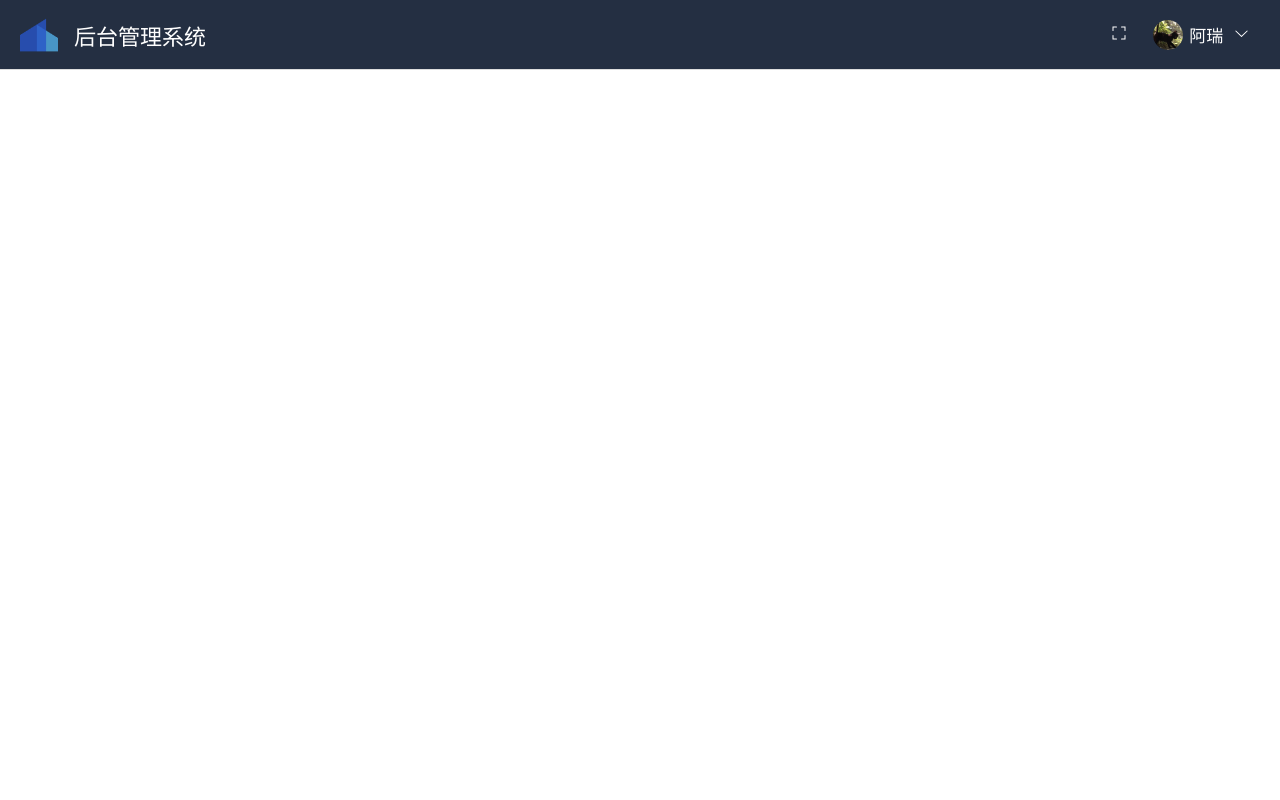
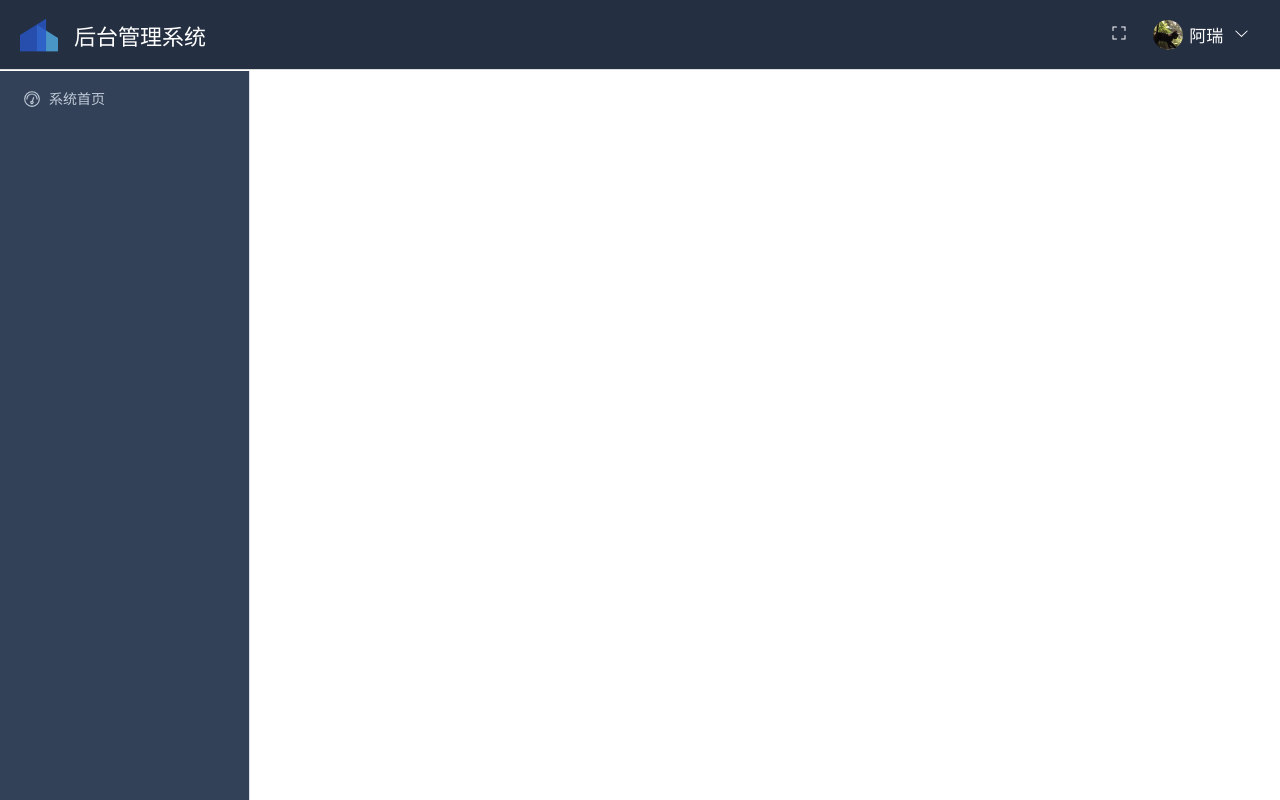
Before and after one commit to Vueaaa/my-vue-admin, a Vue app: page /#/ in a window 1280 px wide. Built offline with nearby package versions, Linux system fonts and the light colour scheme.

Commit message:
siderbar-tsType设置

```diff
--- a/components.d.ts
+++ b/components.d.ts
@@ -22,6 +22,9 @@ declare module 'vue' {
     ElInput: typeof import('element-plus/es')['ElInput']
     ElLink: typeof import('element-plus/es')['ElLink']
     ElMain: typeof import('element-plus/es')['ElMain']
+    ElMenu: typeof import('element-plus/es')['ElMenu']
+    ElMenuItem: typeof import('element-plus/es')['ElMenuItem']
+    ElSubMenu: typeof import('element-plus/es')['ElSubMenu']
     ElTooltip: typeof import('element-plus/es')['ElTooltip']
     RouterLink: typeof import('vue-router')['RouterLink']
     RouterView: typeof import('vue-router')['RouterView']
--- a/src/layouts/admin.vue
+++ b/src/layouts/admin.vue
@@ -1,5 +1,6 @@
 <script setup lang='ts'>
-import FHeader from "@/layouts/components/FHeader.vue";
+import FHeader from "./components/FHeader.vue";
+import FMenu from "./components/FMenu.vue";
 </script>
 
 <template>
@@ -9,6 +10,7 @@ import FHeader from "@/layouts/components/FHeader.vue";
     </el-header>
     <el-container>
       <el-aside>
+        <FMenu></FMenu>
       </el-aside>
       <el-main >
       </el-main>
--- a/src/layouts/components/FHeader.vue
+++ b/src/layouts/components/FHeader.vue
@@ -86,6 +86,7 @@ const setFullScreen = () => {
             font-size: 17px;
             color: #fff;
             padding-left: 6px;
+            cursor: pointer;
         }
     }
 
--- /dev/null
+++ b/src/layouts/components/FMenu.vue
@@ -0,0 +1,95 @@
+<script setup lang="ts">
+import { computed } from "vue";
+import { useSidebarStore } from "@/stores/sidebar";
+import { useRoute } from "vue-router";
+import { menuData } from "../data/menuData";
+const sidebar = useSidebarStore();
+const route = useRoute();
+const onRoutes = computed(() => {
+  return route.path;
+});
+</script>
+
+<template>
+  <div class="sidebar">
+    <el-menu
+      class="sidebar-el-menu"
+      :default-active="onRoutes"
+      :collapse="sidebar.collapse"
+      :background-color="sidebar.bgColor"
+      :text-color="sidebar.textColor"
+      router
+    >
+      <template v-for="item in menuData">
+        <template v-if="item.children">
+          <el-sub-menu
+            :index="item.index"
+            :key="item.index"
+            v-permiss="item.id"
+          >
+            <template #title>
+              <el-icon>
+                <component :is="item.icon"></component>
+              </el-icon>
+              <span>{{ item.title }}</span>
+            </template>
+            <template v-for="subItem in item.children">
+              <el-sub-menu
+                v-if="subItem.children"
+                :index="subItem.index"
+                :key="subItem.index"
+                v-permiss="item.id"
+              >
+                <template #title>{{ subItem.title }}</template>
+                <el-menu-item
+                  v-for="(threeItem, i) in subItem.children"
+                  :key="i"
+                  :index="threeItem.index"
+                >
+                  {{ threeItem.title }}
+                </el-menu-item>
+              </el-sub-menu>
+              <el-menu-item v-else :index="subItem.index" v-permiss="item.id">
+                {{ subItem.title }}
+              </el-menu-item>
+            </template>
+          </el-sub-menu>
+        </template>
+        <template v-else>
+          <el-menu-item
+            :index="item.index"
+            :key="item.index"
+            v-permiss="item.id"
+          >
+            <el-icon>
+              <component :is="item.icon"></component>
+            </el-icon>
+            <template #title>{{ item.title }}</template>
+          </el-menu-item>
+        </template>
+      </template>
+    </el-menu>
+  </div>
+</template>
+
+<style lang="scss" scoped>
+.sidebar {
+  position: absolute;
+  top: 71px;
+  left: 0;
+  bottom: 0;
+  overflow-y: auto;
+}
+
+.sidebar::-webkit-scrollbar {
+  width: 0;
+}
+
+.sidebar-el-menu:not(.el-menu--collapse) {
+  width: 250px;
+}
+
+.sidebar-el-menu {
+  min-height: 100%;
+}
+</style>
--- /dev/null
+++ b/src/layouts/data/menuData.ts
@@ -0,0 +1,10 @@
+import { Menus } from './menuType';
+
+export const menuData: Menus[] = [
+    {
+        id: '0',
+        title: '系统首页',
+        index: '/dashboard',
+        icon: 'Odometer',
+    }
+];
--- /dev/null
+++ b/src/layouts/data/menuType.ts
@@ -0,0 +1,9 @@
+export interface Menus {
+    id: string;
+    pid?: string;
+    icon?: string;
+    index: string;
+    title: string;
+    permiss?: string;
+    children?: Menus[];
+}
--- /dev/null
+++ b/src/stores/sidebar.ts
@@ -0,0 +1,25 @@
+import { defineStore } from 'pinia';
+
+export const useSidebarStore = defineStore('sidebar', {
+	state: () => {
+		return {
+			collapse: false,
+			bgColor: localStorage.getItem('sidebar-bg-color') || '#324157',
+			textColor: localStorage.getItem('sidebar-text-color') || '#bfcbd9'
+		};
+	},
+	getters: {},
+	actions: {
+		handleCollapse() {
+			this.collapse = !this.collapse;
+		},
+		setBgColor(color: string) {
+			this.bgColor = color;
+			localStorage.setItem('sidebar-bg-color', color);
+		},
+		setTextColor(color: string) {
+			this.textColor = color;
+			localStorage.setItem('sidebar-text-color', color);
+		}
+	}
+});
--- a/tsconfig.app.json
+++ b/tsconfig.app.json
@@ -5,7 +5,7 @@
   "compilerOptions": {
     "composite": true,
     "tsBuildInfoFile": "./node_modules/.tmp/tsconfig.app.tsbuildinfo",
-
+    "verbatimModuleSyntax": false,
     "baseUrl": ".",
     "paths": {
       "@/*": ["./src/*"]
```
Also changed, not shown: src/stores/counter.ts (deleted, +0 -12 lines), tsconfig.node.json (line endings or trailing spaces).
